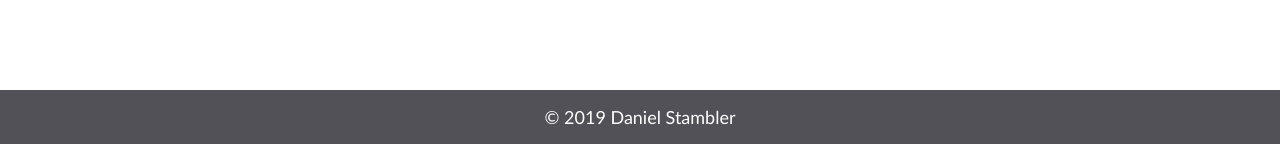
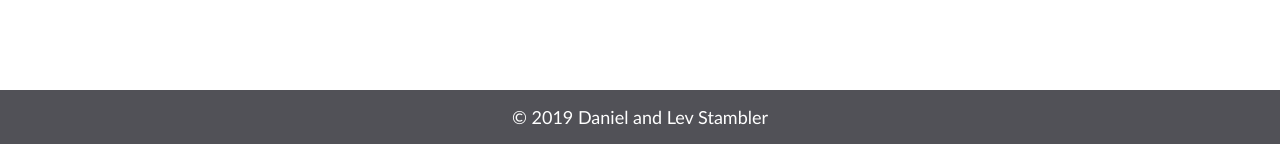
Before and after one commit to dstambler17/Implementation, a Django app: page /posts/ in a window 1280 px wide. Shown: the part 692-836 px from the top of the page. Run offline with Django 3.2, Linux system fonts and the light colour scheme; data comes from the database, SQL or seed files in the repository; some libraries are stand-ins or nearby versions.

Commit message:
copyrightgit add blog/templates/blog/base.html

```diff
--- a/blog/templates/blog/base.html
+++ b/blog/templates/blog/base.html
@@ -71,7 +71,7 @@
     </section>
 
     <footer style = "background-color: black">
-    <p class = "text-is-center" style = "color: white">&copy; 2019 Daniel Stambler</p>
+    <p class = "text-is-center" style = "color: white">&copy; 2019 Daniel and Lev Stambler</p>
   </footer>
 
   </body>
```
